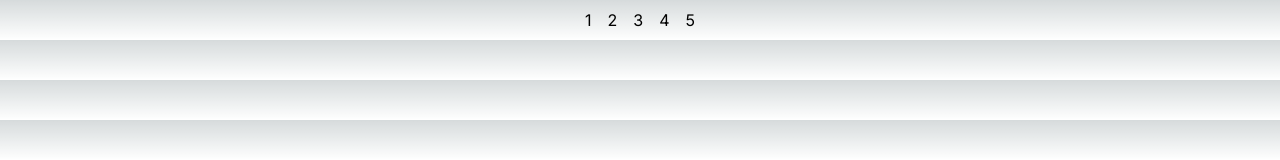
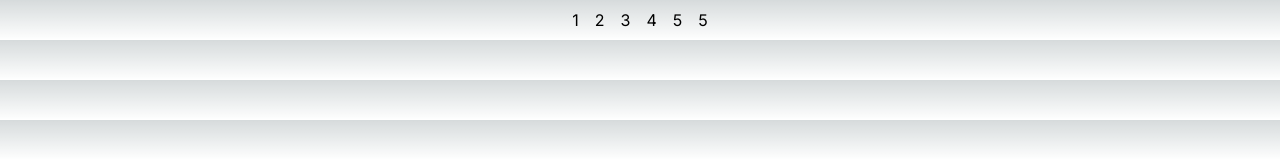
Before and after one commit to SzumielDev/technet-gerda-2024, a Next.js app: page / in a window 1280 px wide. Shown: the top 160 px of the page. Built offline with nearby package versions, Linux system fonts and the light colour scheme.

Commit message:
style: button

```diff
--- a/src/app/components/Menu.tsx
+++ b/src/app/components/Menu.tsx
@@ -8,6 +8,7 @@ export const Menu = () => {
             <button>3</button>
             <button>4</button>
             <button>5</button>
+            <button>5</button>
         </Flex>
     )
 }
```
